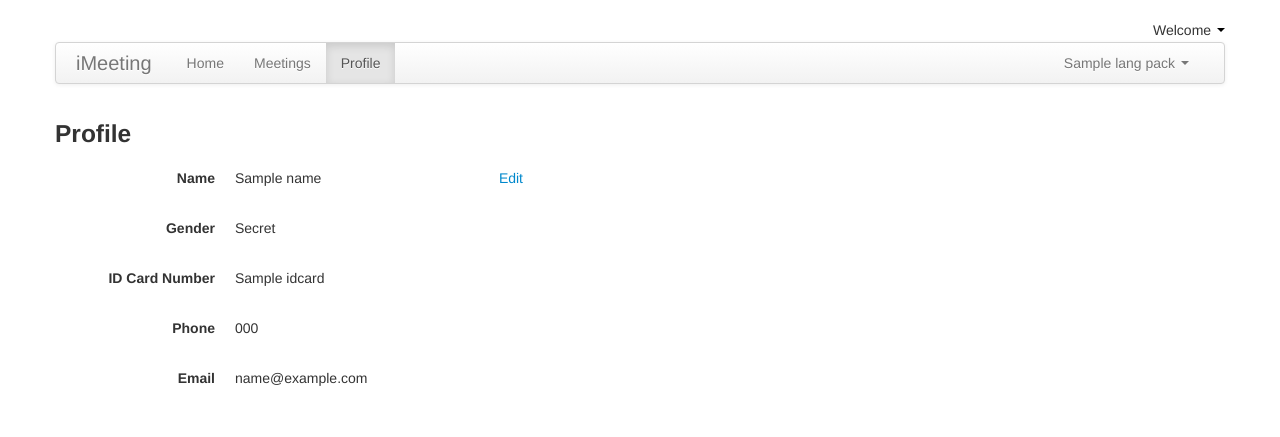
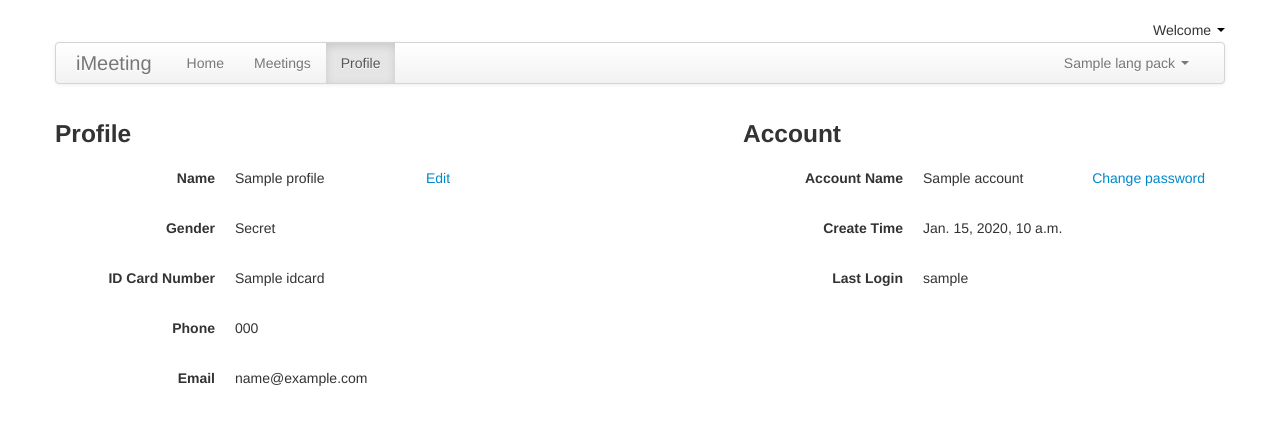
Before and after one commit to skymoney/SkyMeeting, a Django app: template SkyMeeting/templates/profile.html in a window 1280 px wide. Shown: the top 437 px of the page. Run offline with Django 3.2, Linux system fonts and the light colour scheme; the template is opened without the code that fills it: most values are stand-ins (such as "Sample title", 1, 10 or a date in 2020).

Commit message:
add change password in profile page

```diff
--- a/SkyMeeting/SkyMeeting/urls.py
+++ b/SkyMeeting/SkyMeeting/urls.py
@@ -19,6 +19,7 @@ urlpatterns += patterns('General.views',
     url(r'^setrole/$','changeCurRid'),
     url(r'^profile/$','profile'),
     url(r'^editprofile/$','editProfile'),
+    url(r'^editaccount/$','editAccount'),
     url(r'^documents/$','documents'),
 )
 
--- a/SkyMeeting/public/css/specific/profile.css
+++ b/SkyMeeting/public/css/specific/profile.css
@@ -1,9 +1,9 @@
 #profileDiv{
-	width: 40%;
+	width: 60%;
 }
-#profileDiv .dl-horizontal dd{
+#profileDiv .dl-horizontal dd, #accountDiv .dl-horizontal dd{
 	margin-bottom: 30px;
 }
-#editProfileLink{
+#editProfileLink, #changePasswordLink{
 	float: right;
 }
--- a/SkyMeeting/templates/members.html
+++ b/SkyMeeting/templates/members.html
@@ -301,7 +301,7 @@
 				<div class="controls">
 					<input type="text" id="inputIDno" placeholder="{% trans 'ID Card Number' %}" data-validate-presence="true" data-validate-format="/^[0-9]+$/" data-validate-error="#inputIDnoError" />
 					<div class="alert-msg hide" id="inputIDnoError">
-						{% trans "Should be a ID card number." %}
+						{% trans "Should be an ID card number." %}
 					</div>
 				</div>
 			</div>
@@ -461,7 +461,7 @@
 				<div class="controls">
 					<input type="text" id="editIDno" placeholder="{% trans 'ID Card Number' %}" data-validate-presence="true" data-validate-format="/^[0-9]+$/" data-validate-error="#editIDnoError" />
 					<div class="alert-msg hide" id="editIDnoError">
-						{% trans "Should be a ID card number." %}
+						{% trans "Should be an ID card number." %}
 					</div>
 				</div>
 			</div>
--- a/SkyMeeting/templates/profile.html
+++ b/SkyMeeting/templates/profile.html
@@ -11,35 +11,38 @@
 
 {%block content%}
 <div class="container">
+	<div class="container-fluid" style="padding-left:0px;">
+		<div class="row-fluid">
+			<div class="span7">
 				<h3>{% trans "Profile" %}</h3>
 				<div id="profileDiv">
 					<a href="javascript:void(0);" id="editProfileLink">{% trans "Edit" %}</a>
 					<dl class="dl-horizontal">
 						<dt>{% trans "Name" %}</dt>
-			<dd>{{ name }}</dd>
+						<dd>{{ profile.name }}</dd>
 						<dt>{% trans "Gender" %}</dt>
 						<dd>
-				{% if sex == 1 %}
+							{% if profile.sex == 1 %}
 							{% trans "Male" %}
-				{% elif sex == 0 %}
+							{% elif profile.sex == 0 %}
 							{% trans "Female" %}
 							{% else %}
 							{% trans "Secret" %}
 							{% endif %}
 						</dd>
 						<dt>{% trans "ID Card Number" %}</dt>
-			<dd>{{ idcard }}</dd>
+						<dd>{{ profile.idcard }}</dd>
 						<dt>{% trans "Phone" %}</dt>
-			<dd>{{ phone }}</dd>
+						<dd>{{ profile.phone }}</dd>
 						<dt>{% trans "Email" %}</dt>
-			<dd>{{ email }}</dd>
+						<dd>{{ profile.email }}</dd>
 					</dl>
 				</div>
 				<form class="form-horizontal hide" id="profileForm" action="/editprofile/" method="post">
 					<div class="control-group">
 						<label class="control-label" for="editName">{% trans "Name" %}</label>
 						<div class="controls">
-				<input type="text" id="editName" placeholder="{% trans 'Name' %}" data-validate-presence="true" data-validate-error="#editNameError" name="name" value="{{ name }}" />
+							<input type="text" id="editName" placeholder="{% trans 'Name' %}" data-validate-presence="true" data-validate-error="#editNameError" name="name" value="{{ profile.name }}" />
 							<span class="alert alert-error hide" id="editNameError">
 								{% trans "Name cannot be blank." %}
 							</span>
@@ -50,24 +53,24 @@
 						<div class="controls">
 							<label class="radio inline">
 								<div class="radio">
-						<span {% if sex == 1 %}class="checked"{% endif %}>
-							<input type="radio" name="sex" value="1" {% if sex == 1 %}checked="checked"{% endif %} />
+									<span {% if profile.sex == 1 %}class="checked"{% endif %}>
+										<input type="radio" name="sex" value="1" {% if profile.sex == 1 %}checked="checked"{% endif %} />
 									</span>
 								</div>
 								{% trans "Male" %}
 							</label>
 							<label class="radio inline">
 								<div class="radio">
-						<span {% if sex == 0 %}class="checked"{% endif %}>
-							<input type="radio" name="sex" value="0" {% if sex == 0 %}checked="checked"{% endif %} />
+									<span {% if profile.sex == 0 %}class="checked"{% endif %}>
+										<input type="radio" name="sex" value="0" {% if profile.sex == 0 %}checked="checked"{% endif %} />
 									</span>
 								</div>
 								{% trans "Female" %}
 							</label>
 							<label class="radio inline">
 								<div class="radio">
-						<span {% if sex != 1 and sex != 0 %}class="checked"{% endif %}>
-							<input type="radio" name="sex" value="-1" {% if sex != 1 and sex != 0 %}checked="checked"{% endif %} />
+									<span {% if profile.sex != 1 and profile.sex != 0 %}class="checked"{% endif %}>
+										<input type="radio" name="sex" value="-1" {% if profile.sex != 1 and profile.sex != 0 %}checked="checked"{% endif %} />
 									</span>
 								</div>
 								{% trans "Secret" %}
@@ -77,16 +80,16 @@
 					<div class="control-group">
 						<label class="control-label" for="editIDno">{% trans "ID Card Number" %}</label>
 						<div class="controls">
-				<input type="text" id="editIDno" placeholder="{% trans 'ID Card Number' %}" data-validate-presence="true" data-validate-format="/^[0-9]+$/" data-validate-error="#editIDnoError" name="idcard" value="{{ idcard }}" />
+							<input type="text" id="editIDno" placeholder="{% trans 'ID Card Number' %}" data-validate-presence="true" data-validate-format="/^[0-9]+$/" data-validate-error="#editIDnoError" name="idcard" value="{{ profile.idcard }}" />
 							<span class="alert alert-error hide" id="editIDnoError">
-					{% trans "Should be a ID card number." %}
+								{% trans "Should be an ID card number." %}
 							</span>
 						</div>
 					</div>
 					<div class="control-group">
 						<label class="control-label" for="editPhone">{% trans "Phone" %}</label>
 						<div class="controls">
-				<input type="text" id="editPhone" placeholder="{% trans 'Phone' %}" data-validate-presence="true" data-validate-format="/^[0-9]+$/" data-validate-error="#editPhoneError" name="phone" value="{{ phone }}" />
+							<input type="text" id="editPhone" placeholder="{% trans 'Phone' %}" data-validate-presence="true" data-validate-format="/^[0-9]+$/" data-validate-error="#editPhoneError" name="phone" value="{{ profile.phone }}" />
 							<span class="alert alert-error hide" id="editPhoneError">
 								{% trans "Should be a phone number." %}
 							</span>
@@ -95,7 +98,7 @@
 					<div class="control-group">
 						<label class="control-label" for="editEmail">{% trans "Email" %}</label>
 						<div class="controls">
-				<input type="text" id="editEmail" placeholder="{% trans 'Email' %}" data-validate-email="true" data-validate-error="#editEmailError" name="email" value="{{ email }}" />
+							<input type="text" id="editEmail" placeholder="{% trans 'Email' %}" data-validate-email="true" data-validate-error="#editEmailError" name="email" value="{{ profile.email }}" />
 							<span class="alert alert-error hide" id="editEmailError">
 								{% trans "Should be an email address." %}
 							</span>
@@ -103,11 +106,55 @@
 					</div>
 					<div class="control-group">
 						<div class="controls">
-				<input type="submit" class="btn btn-primary" id="profileFormOk" value="{% trans 'Save' %}" data-validate="#profileForm" />
+							<input type="button" class="btn btn-primary" id="profileFormOk" value="{% trans 'Save' %}" data-validate="#profileForm" />
 			        		<input type="button" class="btn" id="profileFormCancel" value="{% trans 'Cancel' %}" />
 						</div>
 					</div>
 				</form>
+			</div>
+
+			<div class="span5">
+				<h3>{% trans "Account" %}</h3>
+				<div id="accountDiv">
+					<a href="javascript:void(0);" id="changePasswordLink">{% trans "Change password" %}</a>
+					<dl class="dl-horizontal">
+						<dt>{% trans "Account Name" %}</dt>
+						<dd>{{ account.aname }}</dd>
+						<dt>{% trans "Create Time" %}</dt>
+						<dd>{{ account.date_joined }}</dd>
+						<dt>{% trans "Last Login" %}</dt>
+						<dd>{{ account.last_login }}</dd>
+					</dl>
+				</div>
+				<form class="form-horizontal hide" id="passwordForm" action="/editaccount/" method="post">
+					<div class="control-group">
+						<label class="control-label" for="newPassword">{% trans "New Password" %}</label>
+						<div class="controls">
+							<input type="password" id="newPassword" placeholder="{% trans 'New Password' %}" data-validate-presence="true" data-validate-error="#newPasswordError" name="newPassword" />
+							<div class="alert-msg hide" id="newPasswordError">
+								{% trans "Password cannot be blank." %}
+							</div>
+						</div>
+					</div>
+					<div class="control-group">
+						<label class="control-label" for="repeatPassword">{% trans "Repeat Password" %}</label>
+						<div class="controls">
+							<input type="password" id="repeatPassword" placeholder="{% trans 'Repeat Password' %}" data-validate-presence="true" data-validate-error="#repeatPasswordError" />
+							<div class="alert-msg hide" id="repeatPasswordError">
+								{% trans "Two passwords don't match." %}
+							</div>
+						</div>
+					</div>
+					<div class="control-group">
+						<div class="controls">
+							<input type="button" class="btn btn-primary" id="passwordFormOk" value="{% trans 'Save' %}" data-validate="#passwordForm" />
+			        		<input type="button" class="btn" id="passwordFormCancel" value="{% trans 'Cancel' %}" />
+						</div>
+					</div>
+				</form>
+			</div>
+		</div>
+	</div>
 </div>
 {%endblock%}
 
```
Also changed, not shown: SkyMeeting/General/views.py (+17 -1 lines), SkyMeeting/public/js/specific/profile.js (+45 -0 lines), SkyMeeting/locale/zh/LC_MESSAGES/django.po. Lines whose indentation alone changed are shown as unchanged.
